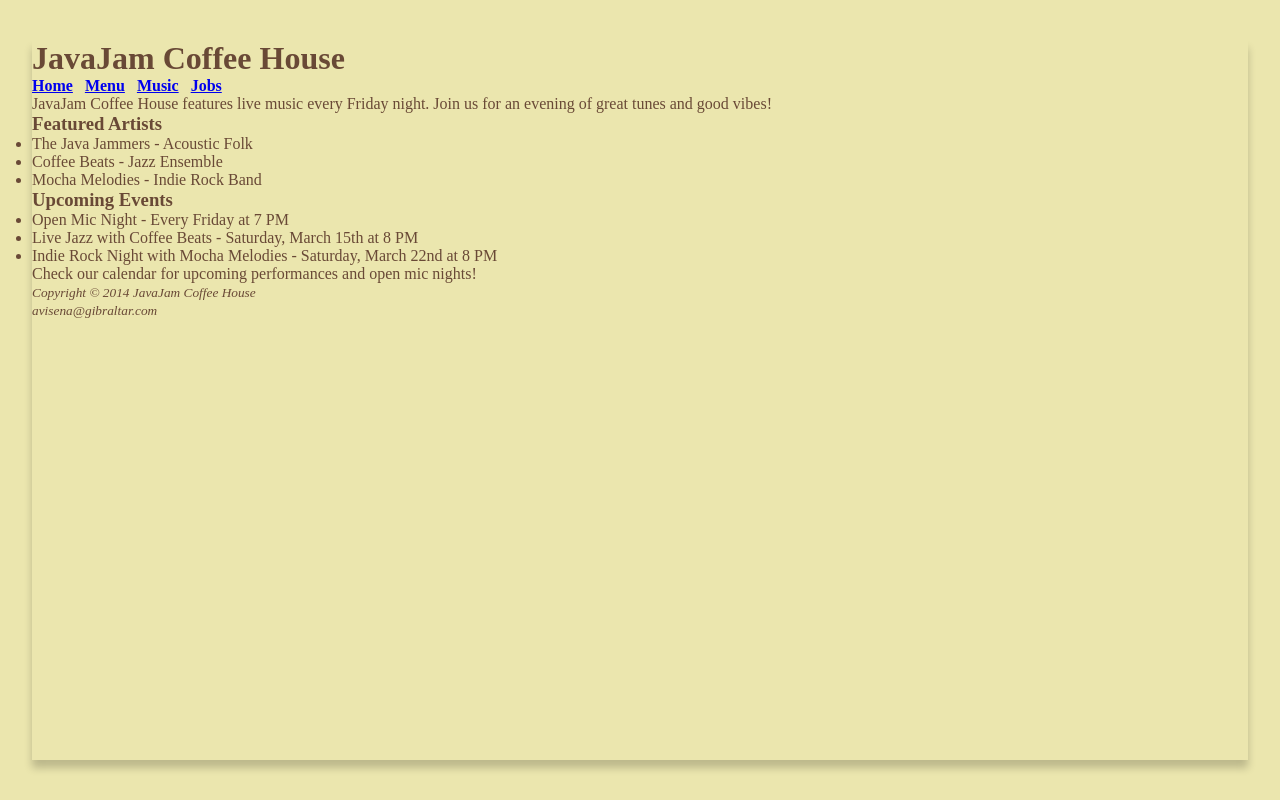
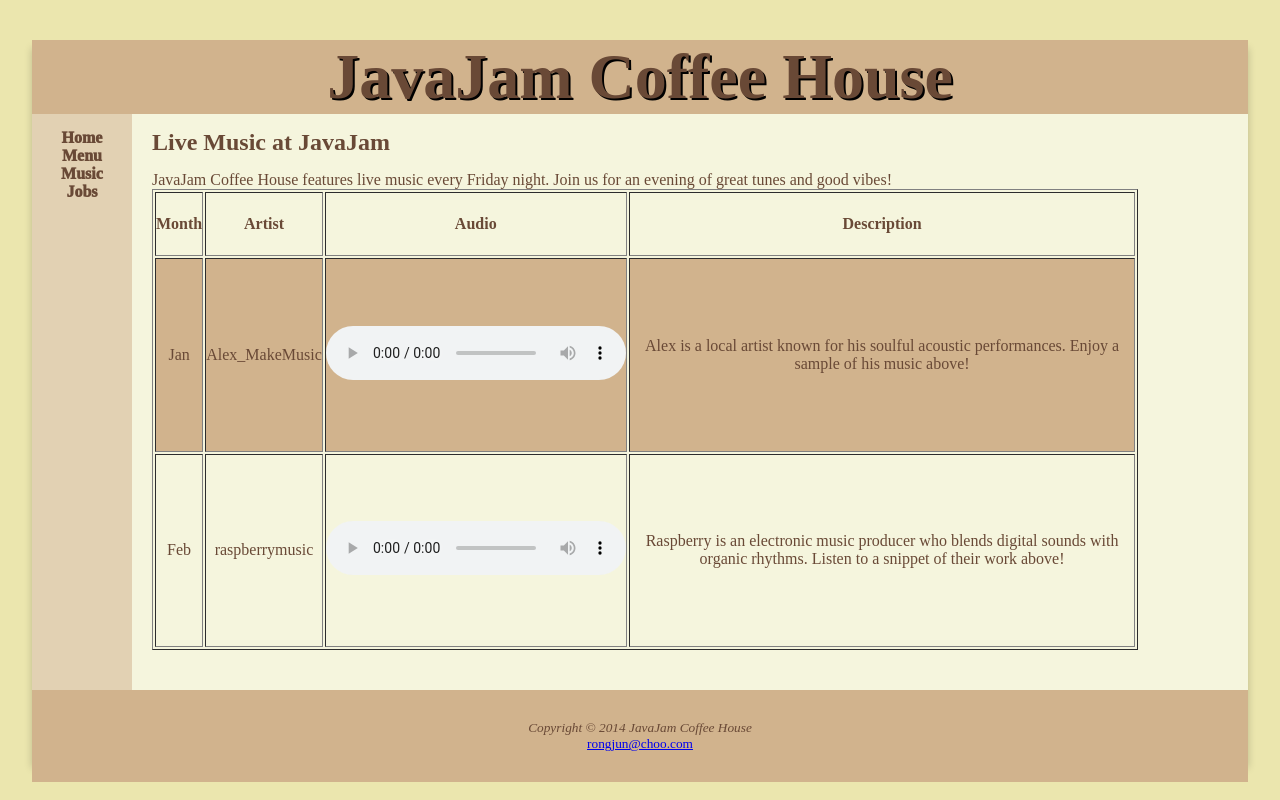
Before and after one commit to TZBAvyy/ie4727, a PHP site: page /music.html in a window 1280 px wide. Run offline with PHP 8.4, Linux system fonts and the light colour scheme.

Commit message:
I give up

```diff
--- a/Week 4/casestudy_02/base.css
+++ b/Week 4/casestudy_02/base.css
@@ -109,3 +109,12 @@ body {
   padding-top: 10px;
   padding-bottom: 10px;
 }
+
+table {
+  height: 80%;
+  width: 90%;
+  text-align: center;
+}
+tr:nth-child(even) {
+  background-color: var(--dark-brown);
+}
--- a/Week 4/casestudy_02/index.html
+++ b/Week 4/casestudy_02/index.html
@@ -22,7 +22,7 @@
         <div class="content">
             <h2>Follow the Winding Road to JavaJam</h2>
             <div class="image-section">
-                <img src="image.jpg" alt="Road Image" width="50%">
+                <img src="cafe.jpg" alt="Road Image" width="50%">
                 <div class="image-text">
                     <ul class="item-list">
                         <li>Specialty Coffee and Tea</li>
@@ -47,8 +47,8 @@
             </small>
             <small>
                 <i>
-                    <a href="mailto:avisena@gibraltar.com">
-                        avisena@gibraltar.com
+                    <a href="mailto:rongjun@choo.com">
+                        rongjun@choo.com
                     </a>
                 </i>
             </small>
--- a/Week 4/casestudy_02/music.html
+++ b/Week 4/casestudy_02/music.html
@@ -8,39 +8,65 @@
 </head>
 <body>
     <div class = "container">
-    <header>
+    <header class = "header">
         <h1>JavaJam Coffee House</h1>
     </header>
-    <nav>
-        <b>
-            <a href="index.html">Home</a> &NonBreakingSpace;
-            <a href="menu.html">Menu</a> &NonBreakingSpace;
-            <a href="music.html">Music</a> &NonBreakingSpace;
-            <a href="jobs.html">Jobs</a> &NonBreakingSpace;
-        </b>
+    <nav id="left-col">
+        <div class="nav-links">
+            <a href="index.html">Home</a>
+            <a href="menu.html">Menu</a>
+            <a href="music.html">Music</a>
+            <a href="jobs.html">Jobs</a>
+        </div>
     </nav>
-    <div>
+    <div class = "content">
+        <h2>Live Music at JavaJam</h2>
         <p>JavaJam Coffee House features live music every Friday night. Join us for an evening of great tunes and good vibes!</p>
-        <h3>Featured Artists</h3>
-        <ul>
-            <li>The Java Jammers - Acoustic Folk</li>
-            <li>Coffee Beats - Jazz Ensemble</li>
-            <li>Mocha Melodies - Indie Rock Band</li>
-        </ul>
-        <h3>Upcoming Events</h3>
-        <ul>
-            <li>Open Mic Night - Every Friday at 7 PM</li>
-            <li>Live Jazz with Coffee Beats - Saturday, March 15th at 8 PM</li>
-            <li>Indie Rock Night with Mocha Melodies - Saturday, March 22nd at 8 PM</li>
-        </ul>
-        <p>Check our calendar for upcoming performances and open mic nights!</p>
+        <table id="menu-table", border = '1'>
+            <tr>
+                <th id="Month">Month</th>
+                <th id ="Artist">Artist</th>
+                <th id ="Audio">Audio</th>
+                <th id ="Description">Description</th>
+            </tr>
+            <tr>
+                <td headers="Month">Jan</td>
+                <td headers="Artist">Alex_MakeMusic</td>
+                <td headers="Audio">
+                    <audio controls>
+                        <source src="running-night-393139.mp3" type="audio/mpeg">
+                        Your browser does not support the audio element.
+                      </audio>
+                </td>
+                <td id ="Description">
+                    Alex is a local artist known for his soulful acoustic performances. Enjoy a sample of his music above!
+                </td>
+            </tr>
+            <tr>
+                <td headers="Month">Feb</td>
+                <td headers="Artist">raspberrymusic</td>
+                <td headers="Audio">
+                    <audio controls>
+                        <source src="the-last-point-beat-electronic-digital-394291.mp3" type="audio/mpeg">
+                        Your browser does not support the audio element.
+                    </audio>
+                </td>
+                <td id ="Description">
+                    Raspberry is an electronic music producer who blends digital sounds with organic rhythms. Listen to a snippet of their work above!
+                </td>
+            </tr>
+        </table>
     </div>
-    <footer>
+    <footer class = "footer">
         <small>
             <i>
                 Copyright &copy; 2014 JavaJam Coffee House<br>
-                avisena@gibraltar.com
             </i>
+        </small>
+        <small>
+            <a href="mailto:rongjun@choo.com">
+                rongjun@choo.com
+            </a>
         </small>
     </footer>
     </div>
```
Also changed, not shown: Week 4/casestudy_02/jobs.html (+31 -31 lines), Week 4/casestudy_02/menu.html (+42 -32 lines), Week 4/casestudy_02/cafe.jpg (added), 2 other files.
